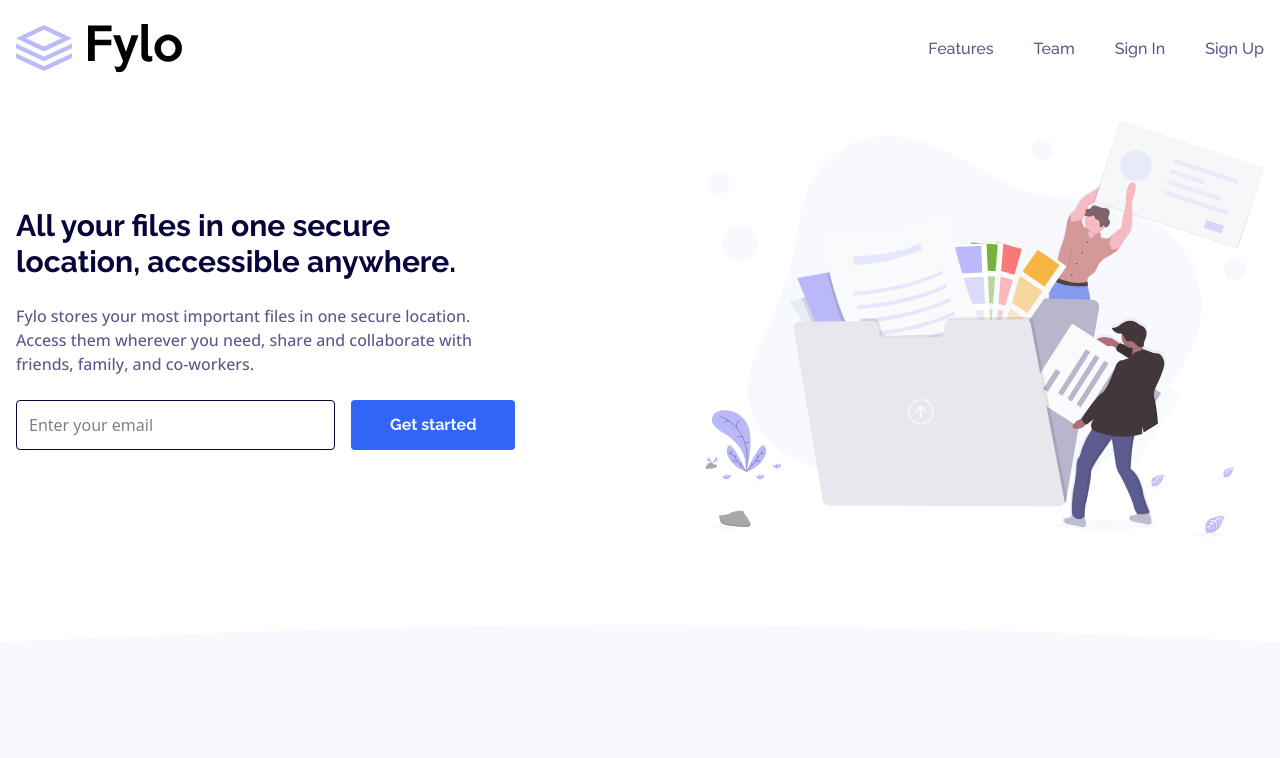
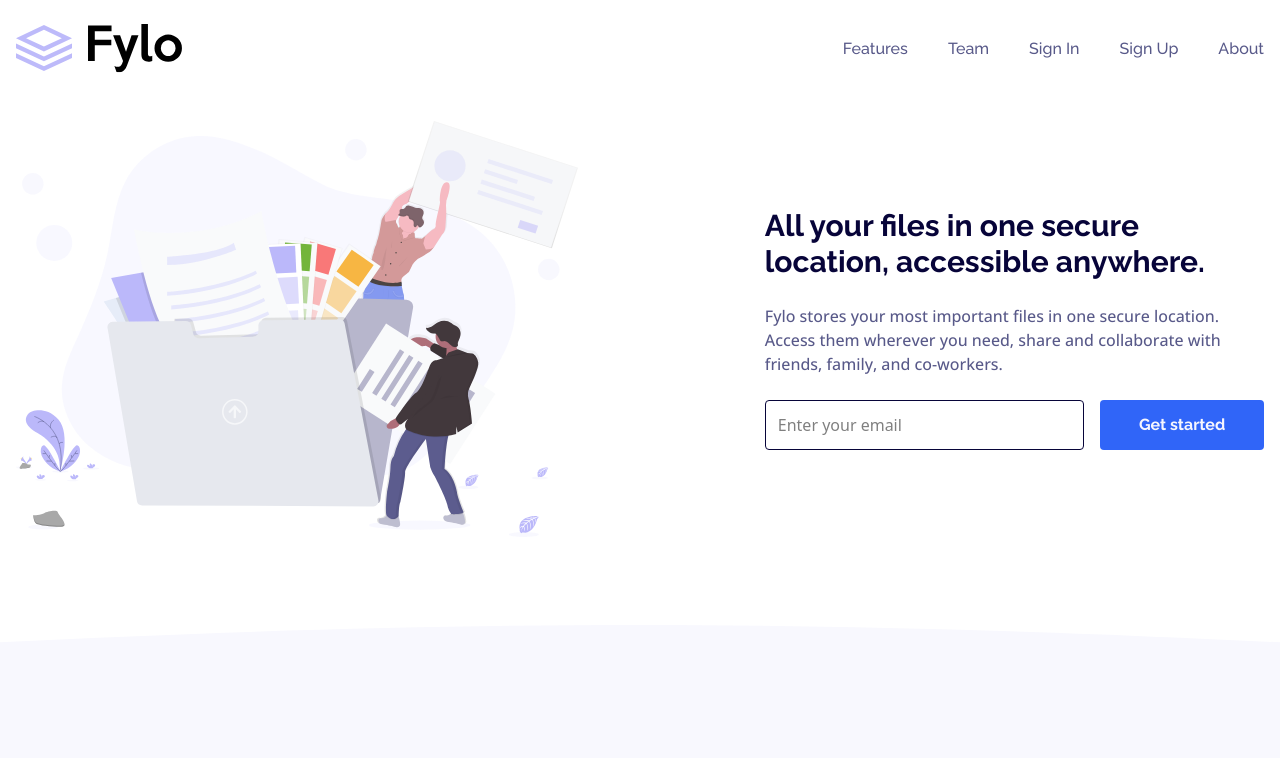
Before and after one commit to ceenobi/fylo25, a plain HTML site: page index.html in a window 1280 px wide. Shown: the top 758 px of the page. Drawn offline with nearby package versions, Linux system fonts and the light colour scheme; files whose address does not match are found by name.

Commit message:
swicthed hero layout

```diff
--- a/index.html
+++ b/index.html
@@ -42,12 +42,13 @@
         <a href="#"> Team</a>
         <a href="#"> Sign In</a>
         <a href="#"> Sign Up</a>
+        <a href="#"> About</a>
       </div>
     </nav>
 
     <main>
       <section
-        class="max-w-[1280px] mx-auto py-6 px-4 md:flex flex-row-reverse justify-between items-center"
+        class="max-w-[1280px] mx-auto py-6 px-4 md:flex justify-between items-center"
       >
         <div class="md:w-[45%]">
           <img src="./images/illustration-1.svg" />
```
